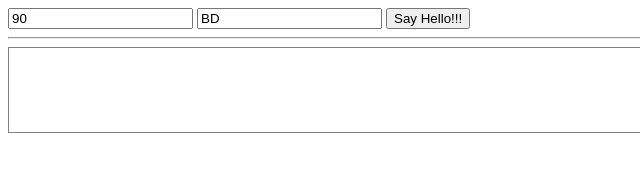
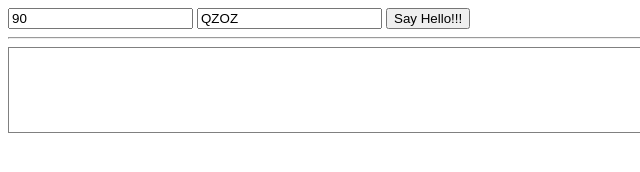
Before and after one commit to Qzoz/svg-font-writing, a plain HTML site: page index.html in a window 1280 px wide. Shown: the full height of the page, 0-640 px from the left. Drawn offline with Linux system fonts and the light colour scheme.

Commit message:
Git initialized

```diff
--- a/index.html
+++ b/index.html
@@ -10,7 +10,7 @@
 	</head>
 	<body>
 		<input type="number" id="size" placeholder="Font Size" value="90" />
-		<input type="text" id="name" placeholder="Enter your name" value="BD" disabled />
+		<input type="text" id="name" placeholder="Enter your name" value="QZOZ" disabled />
 		<button id="submit" disabled>Say Hello!!!</button>
 		<hr />
 		<div id="output" class="output"></div>
```
